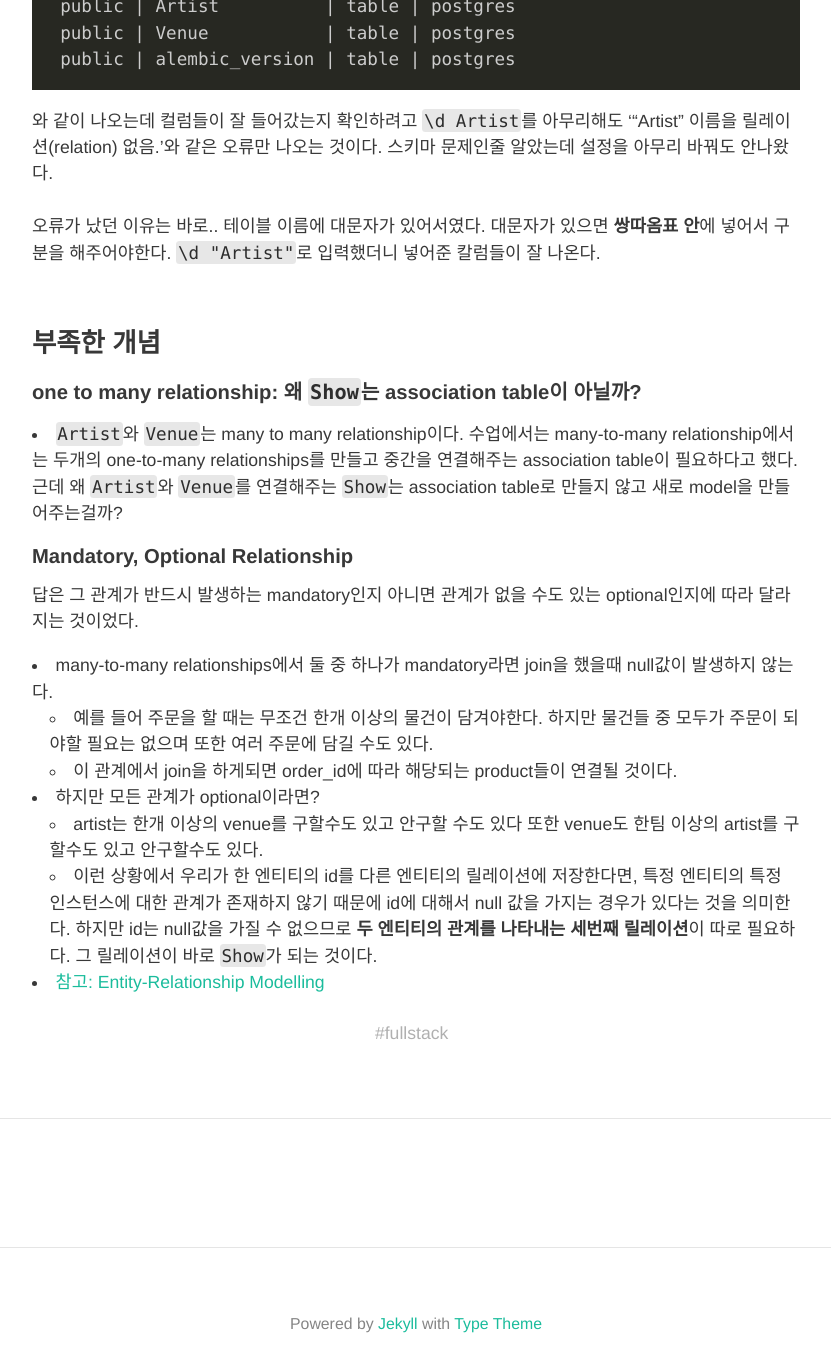
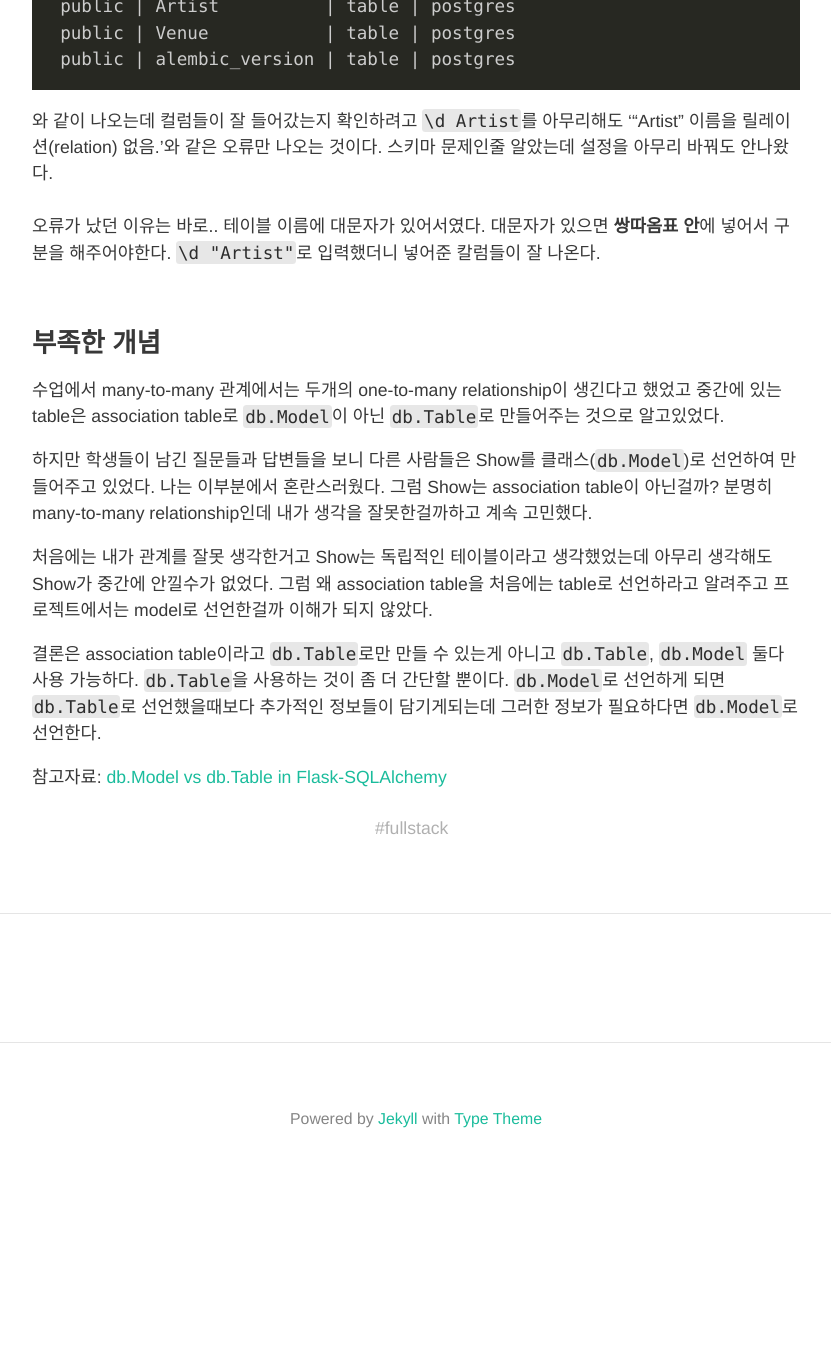
Before and after one commit to HyunlangBan/hyunlangban.github.io, a Jekyll site: the page built from _posts/2020-02-22-proejct1-error.md, in a window 1280 px wide and 1400 px high, scrolled down 618 px. Shown: the top 1372 px of the window, without its empty margins (224-1055 px from the left). Built offline with Jekyll 4.4.1, drawn with Linux system fonts in a browser that asks for light colours; nearby versions of some CDN libraries; some web fonts are replaced; comment, search, counter and statistics services are not loaded; after the commit the page ends 1813 px from its top, so only the background shows below that.

Commit message:
association table 관련 내용 수정

```diff
--- a/_posts/2020-02-22-proejct1-error.md
+++ b/_posts/2020-02-22-proejct1-error.md
@@ -24,16 +24,14 @@ project1=# \dt
 <br>
 
 ### 부족한 개념
-#### one to many relationship: 왜 `Show`는 association table이 아닐까?
-- `Artist`와 `Venue`는 many to many relationship이다. 수업에서는 many-to-many relationship에서는 두개의 one-to-many relationships를 만들고 중간을 연결해주는 association table이 필요하다고 했다. 근데 왜 `Artist`와 `Venue`를 연결해주는 `Show`는 association table로 만들지 않고 새로 model을 만들어주는걸까?
 
+수업에서 many-to-many 관계에서는 두개의 one-to-many relationship이 생긴다고 했었고 중간에 있는 table은 association table로 `db.Model`이 아닌 `db.Table`로 만들어주는 것으로 알고있었다.
 
-#### Mandatory, Optional Relationship
-답은 그 관계가 반드시 발생하는 mandatory인지 아니면 관계가 없을 수도 있는 optional인지에 따라 달라지는 것이었다.
-- many-to-many relationships에서 둘 중 하나가 mandatory라면 join을 했을때 null값이 발생하지 않는다.
-  - 예를 들어 주문을 할 때는 무조건 한개 이상의 물건이 담겨야한다. 하지만 물건들 중 모두가 주문이 되야할 필요는 없으며 또한 여러 주문에 담길 수도 있다.
-  - 이 관계에서 join을 하게되면 order_id에 따라 해당되는 product들이 연결될 것이다.
-- 하지만 모든 관계가 optional이라면?
-  - artist는 한개 이상의 venue를 구할수도 있고 안구할 수도 있다 또한 venue도 한팀 이상의 artist를 구할수도 있고 안구할수도 있다.
-  - 이런 상황에서 우리가 한 엔티티의 id를 다른 엔티티의 릴레이션에 저장한다면, 특정 엔티티의 특정 인스턴스에 대한 관계가 존재하지 않기 때문에 id에 대해서 null 값을 가지는 경우가 있다는 것을 의미한다. 하지만 id는 null값을 가질 수 없으므로 **두 엔티티의 관계를 나타내는 세번째 릴레이션**이 따로 필요하다. 그 릴레이션이 바로 `Show`가 되는 것이다.
-- [참고: Entity-Relationship Modelling](https://www.cs.uct.ac.za/mit_notes/database/htmls/chp06.html)
+하지만 학생들이 남긴 질문들과 답변들을 보니 다른 사람들은 Show를 클래스(`db.Model`)로 선언하여 만들어주고 있었다. 나는 이부분에서 혼란스러웠다. 그럼 Show는 association table이 아닌걸까? 분명히 many-to-many relationship인데 내가 생각을 잘못한걸까하고 계속 고민했다.
+
+처음에는 내가 관계를 잘못 생각한거고 Show는 독립적인 테이블이라고 생각했었는데 아무리 생각해도 Show가 중간에 안낄수가 없었다. 그럼 왜 association table을 처음에는 table로 선언하라고 알려주고 프로젝트에서는 model로 선언한걸까 이해가 되지 않았다.
+
+결론은 association table이라고 `db.Table`로만 만들 수 있는게 아니고 `db.Table`, `db.Model` 둘다 사용 가능하다.
+`db.Table`을 사용하는 것이 좀 더 간단할 뿐이다. `db.Model`로 선언하게 되면 `db.Table`로 선언했을때보다 추가적인 정보들이 담기게되는데 그러한 정보가 필요하다면 `db.Model`로 선언한다.
+
+참고자료: [db.Model vs db.Table in Flask-SQLAlchemy](https://stackoverflow.com/questions/45044926/db-model-vs-db-table-in-flask-sqlalchemy)
```
